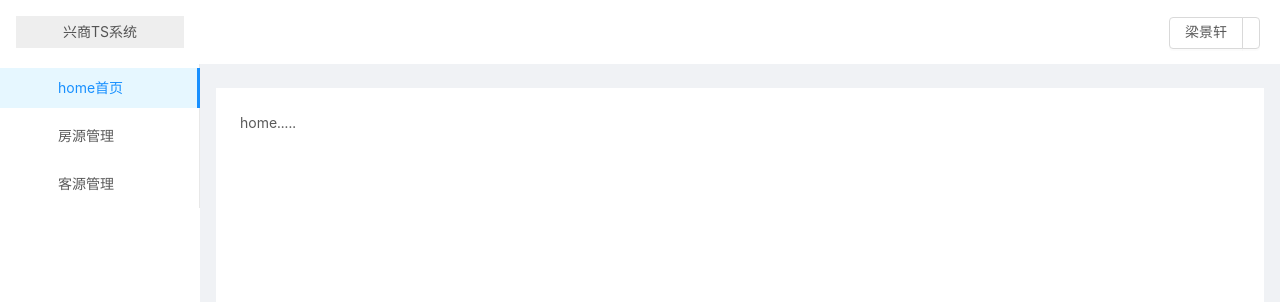
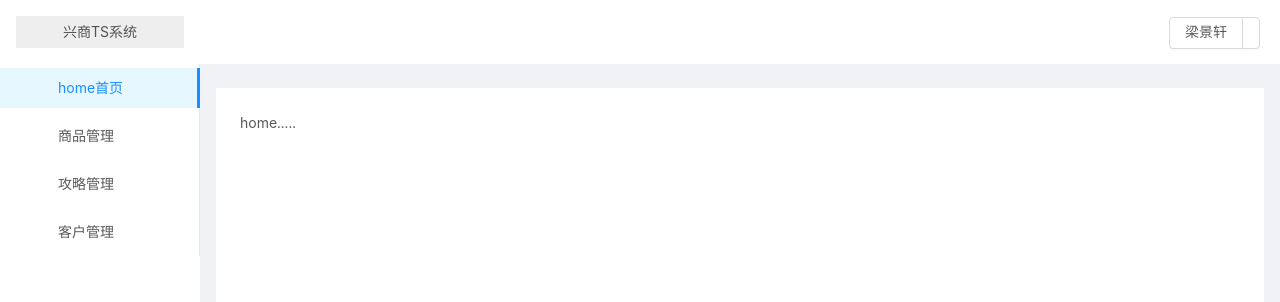
Before and after one commit to LiangJingxuan/meiyu-admin, a Vue app: page /#/home in a window 1280 px wide. Shown: the top 302 px of the page. Built offline with nearby package versions, Linux system fonts and the light colour scheme.

Commit message:
layout edit

```diff
--- a/src/components/layout/Layout.vue
+++ b/src/components/layout/Layout.vue
@@ -18,13 +18,19 @@
         <a-menu-item key="/house">
           <router-link to="/house">
             <a-icon type="key" />
-            <span>房源管理</span>
+            <span>商品管理</span>
           </router-link>
         </a-menu-item>
         <a-menu-item key="/client">
           <router-link to="/client">
             <a-icon type="team" />
-            <span>客源管理</span>
+            <span>攻略管理</span>
+          </router-link>
+        </a-menu-item>
+        <a-menu-item key="/client">
+          <router-link to="/client">
+            <a-icon type="team" />
+            <span>客户管理</span>
           </router-link>
         </a-menu-item>
       </a-menu>
```
